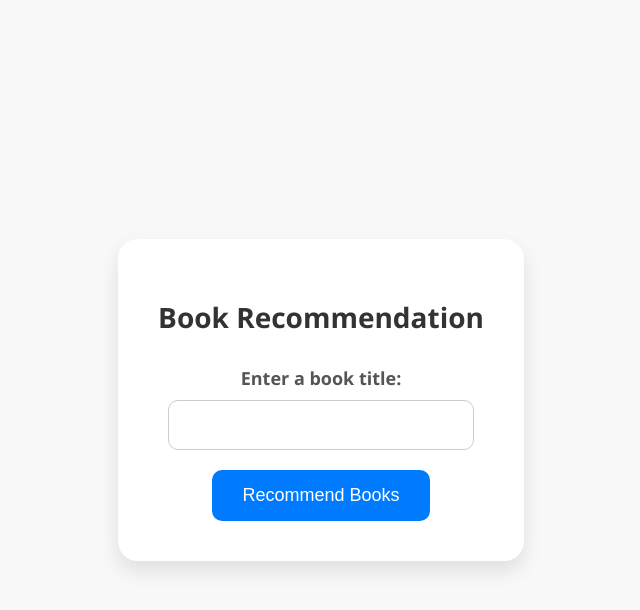
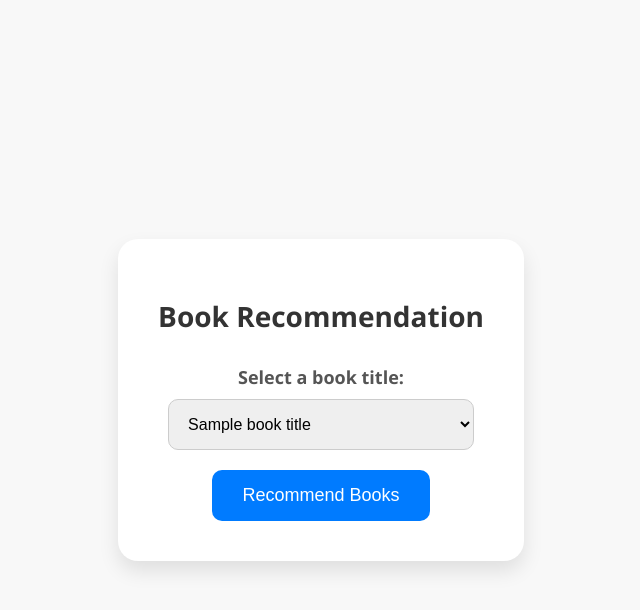
Before and after one commit to ShreyasGandhi0607/Book_Recommander_System, a Flask app: template templates/index.html in a window 1280 px wide. Shown: the top 610 px of the page, without its empty margins (319-959 px from the left). Run offline with Flask 3, Linux system fonts and the light colour scheme; the template is opened without the code that fills it: most values are stand-ins (such as "Sample title", 1, 10 or a date in 2020).

Commit message:
book-recommandation

```diff
--- a/application.py
+++ b/application.py
@@ -17,7 +17,12 @@ def index():
         # Perform book recommendation based on the provided title
         recommended_books = get_recommended_books(book_title)
         return render_template('response.html', Title=book_title, books=recommended_books)
-    return render_template('index.html')
+
+    # Load transformed data to get available book titles
+    transformed_data = load_object('artifacts/transformed_data.pkl')
+    book_titles = transformed_data['Title'].tolist()
+
+    return render_template('index.html', book_titles=book_titles)
 
 @application.route('/recommend', methods=['POST'])
 def recommend():
@@ -54,7 +59,6 @@ def get_recommended_books(book_title):
 
     return formatted_recommendations
 
-
 def fetch_book_info_by_title_and_author(title, author):
     # Google Books API endpoint URL
     api_url = "https://www.googleapis.com/books/v1/volumes"
@@ -84,7 +88,6 @@ def fetch_book_info_by_title_and_author(title, author):
     # If the request fails or no items are found, return None
     return None
 
-
 # Example function for book recommendation
 import numpy as np
 
--- a/templates/index.html
+++ b/templates/index.html
@@ -35,7 +35,7 @@
             color: #555;
             font-size: 18px;
         }
-        input[type="text"] {
+        select {
             width: calc(100% - 20px);
             padding: 15px;
             margin-bottom: 20px;
@@ -63,8 +63,12 @@
     <div class="container">
         <h1>Book Recommendation</h1>
         <form action="/recommend" method="POST">
-            <label for="Title">Enter a book title:</label>
-            <input type="text" name="Title" id="Title" required>
+            <label for="Title">Select a book title:</label>
+            <select name="Title" id="Title" required>
+                {% for title in book_titles %}
+                <option value="{{ title }}">{{ title }}</option>
+                {% endfor %}
+            </select>
             <br>
             <button type="submit">Recommend Books</button>
         </form>
```
